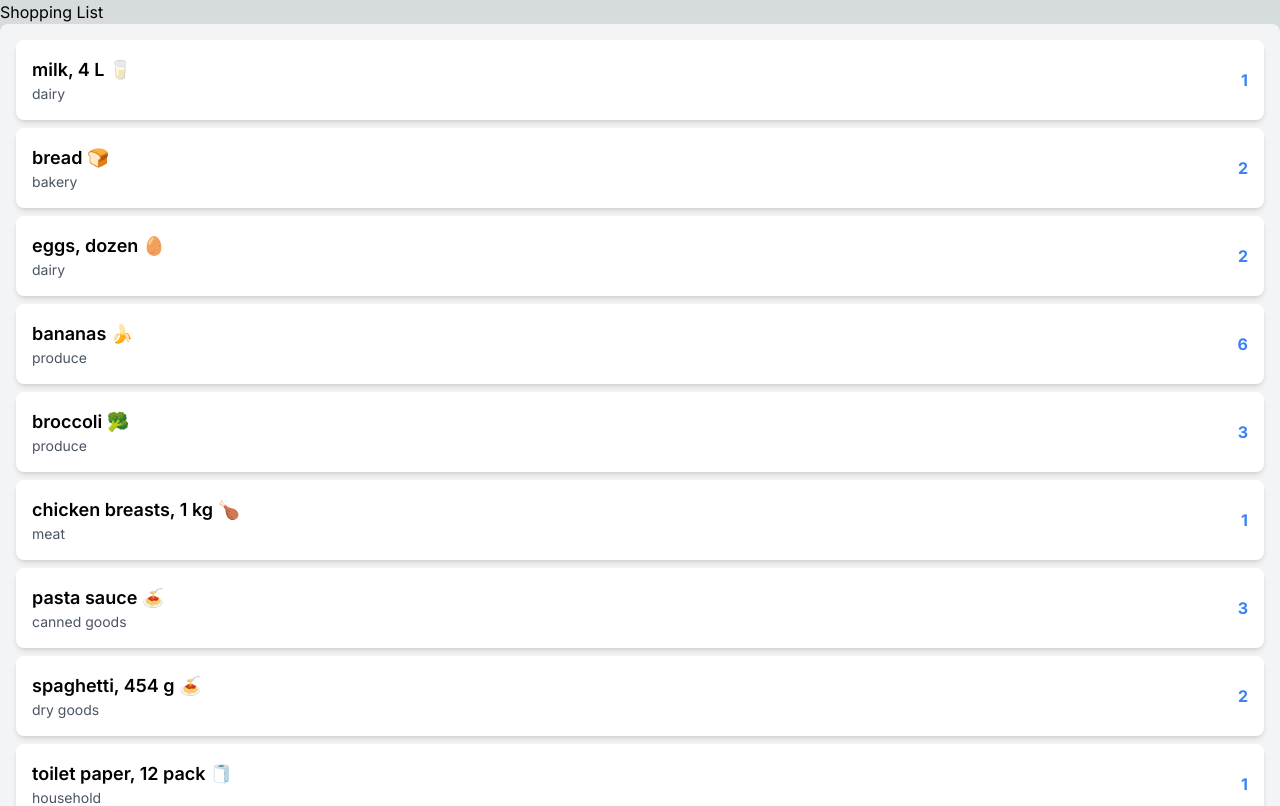
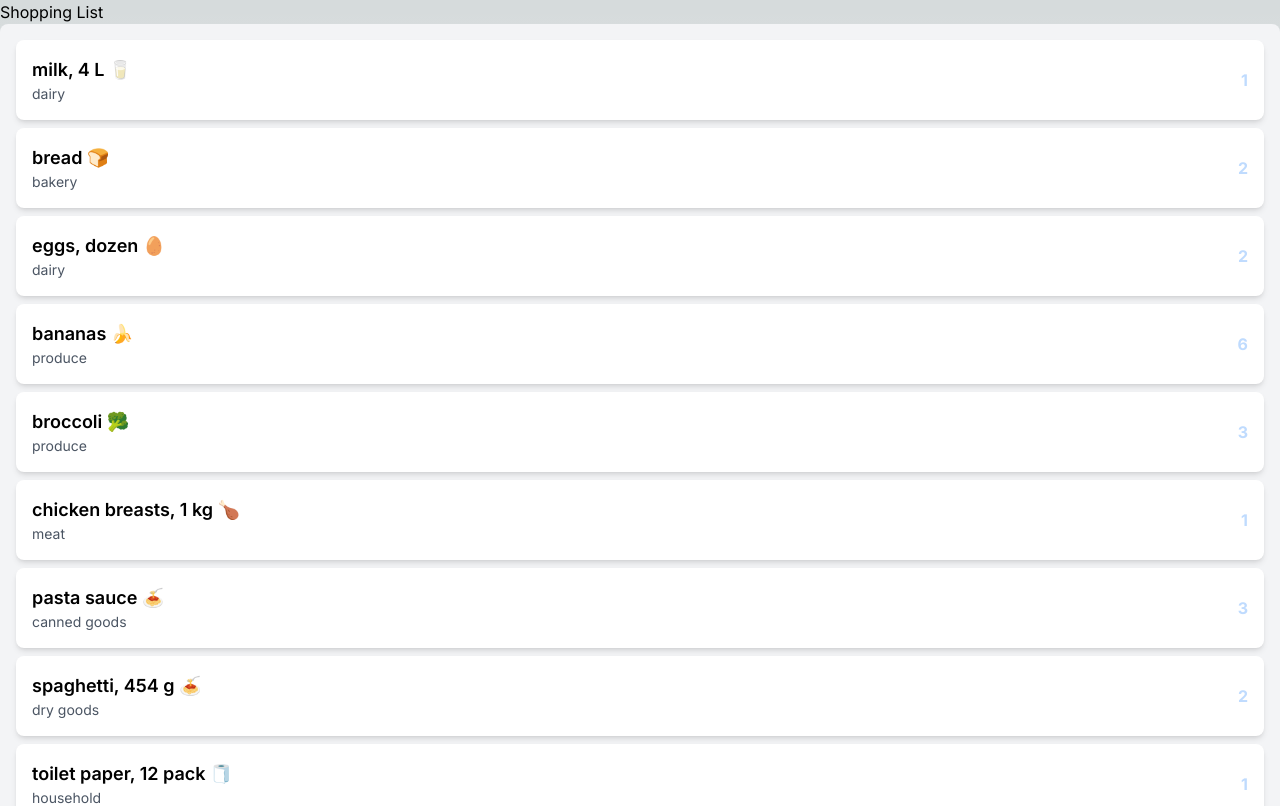
Before and after one commit to TrinaKeen/cprg306-assignments, a Next.js app: page /week-3 in a window 1280 px wide. Shown: the top 806 px of the page. Built offline with nearby package versions, Linux system fonts and the light colour scheme.

Commit message:
Update item.js

```diff
--- a/app/week-3/item.js
+++ b/app/week-3/item.js
@@ -7,7 +7,7 @@ const Item = ({ name, quantity, category }) => {
         <h2 className="text-lg font-semibold">{name}</h2>
         <p className="text-sm text-gray-600">{category}</p>
       </div>
-      <span className="text-blue-500 font-bold">{quantity}</span>
+      <span className="text-blue-200 font-bold">{quantity}</span>
     </li>
   );
 };
```
